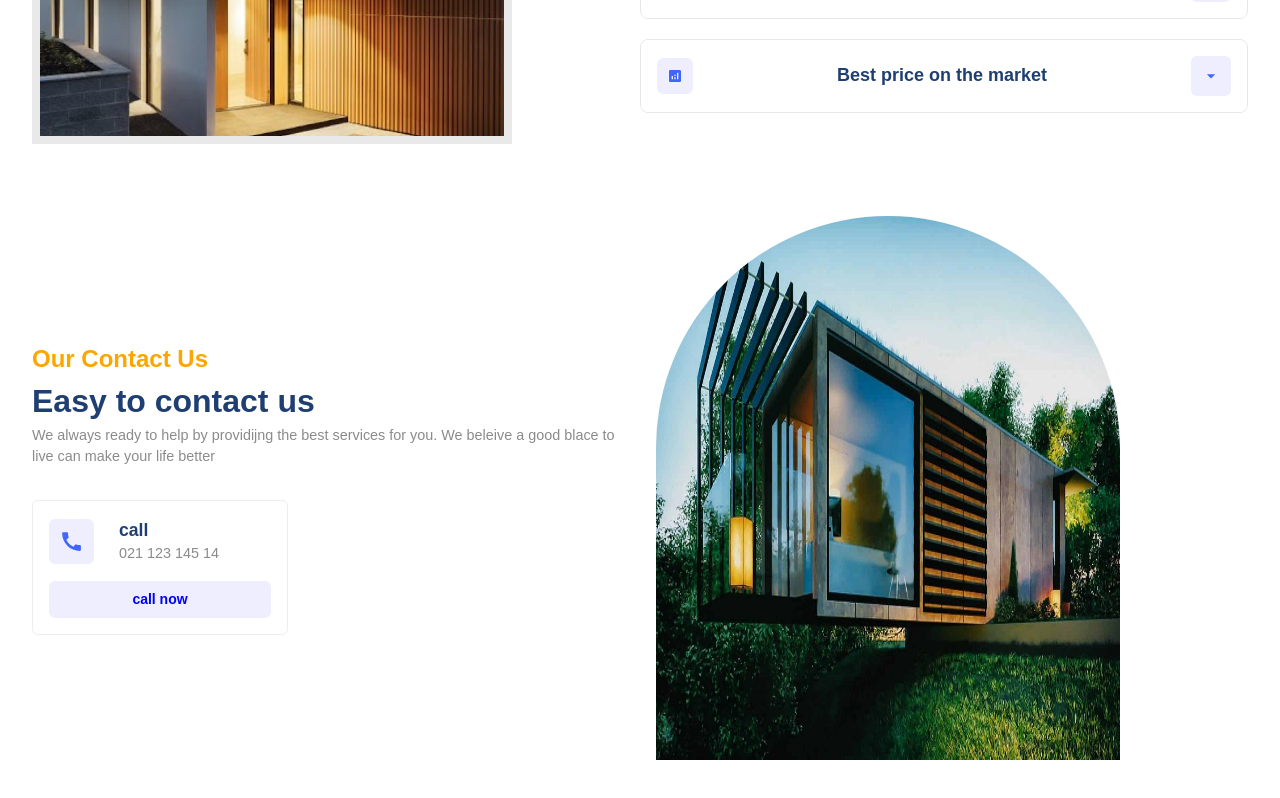
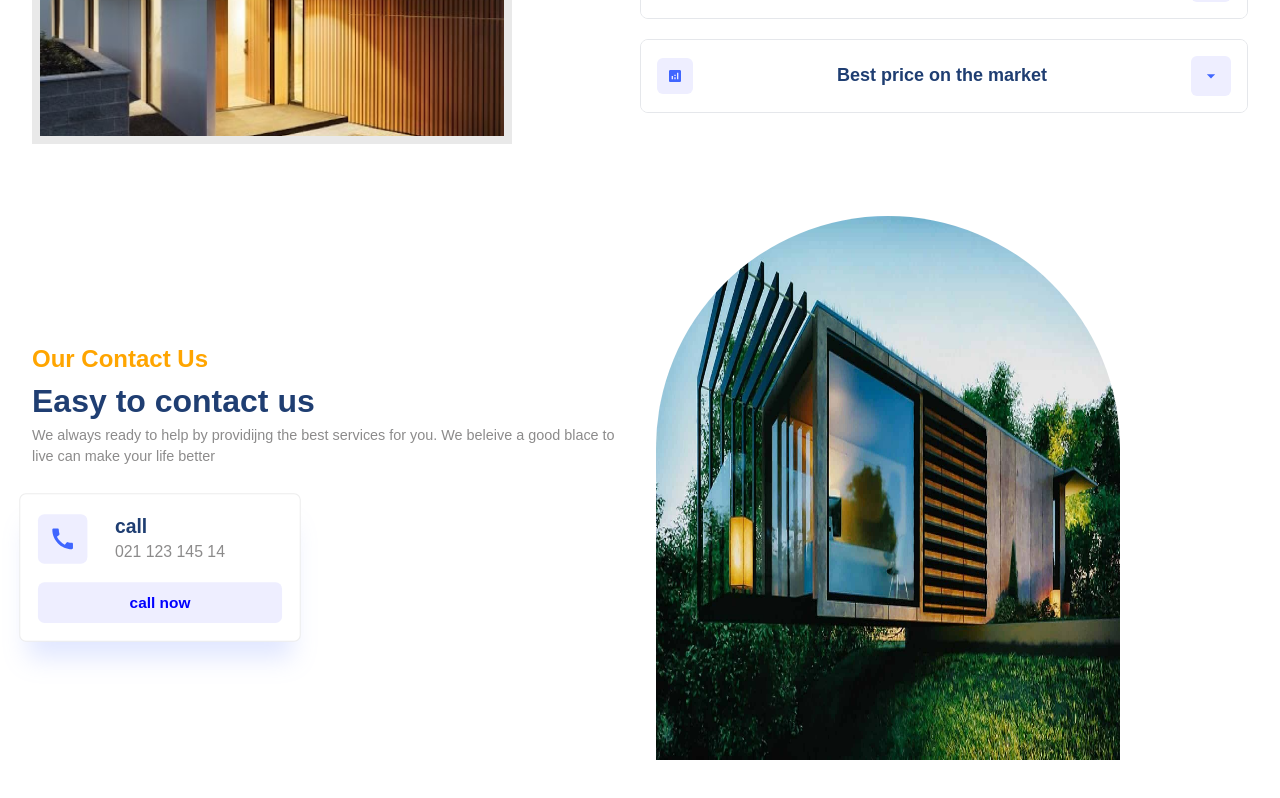
Before and after one commit to samirzjadhav/react-ecommerce-web, a Next.js app: page / in a window 1280 px wide. In both pictures the pointer is over the element 160 px from the left and 2442 px from the top of the page. Shown: the part 1875-2673 px from the top of the page. Built offline with nearby package versions, Linux system fonts and the light colour scheme.

Commit message:
feat: added hover on modes

```diff
--- a/src/styles/globals.css
+++ b/src/styles/globals.css
@@ -321,6 +321,16 @@ a {
   @apply text-[1.1rem] font-semibold;
 }
 
+.mode:hover {
+  @apply scale-[1.1];
+  box-shadow: var(--shadow);
+}
+
+.mode .button:hover {
+  @apply text-white scale-[0.8];
+  background: var(--blue-gradient);
+}
+
 /* media queries */
 @media (min-width: 1536px) {
   .innerWidth {
```
